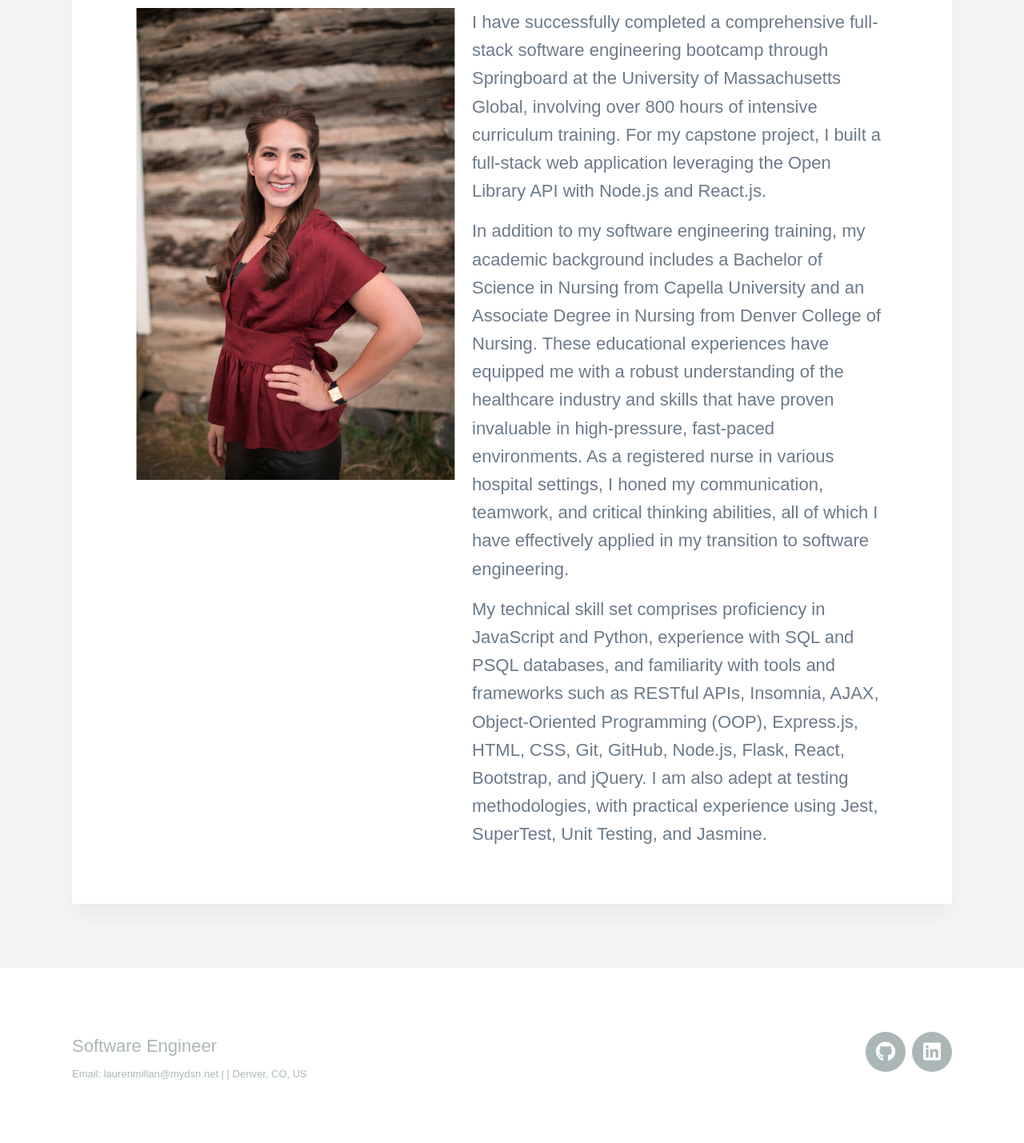
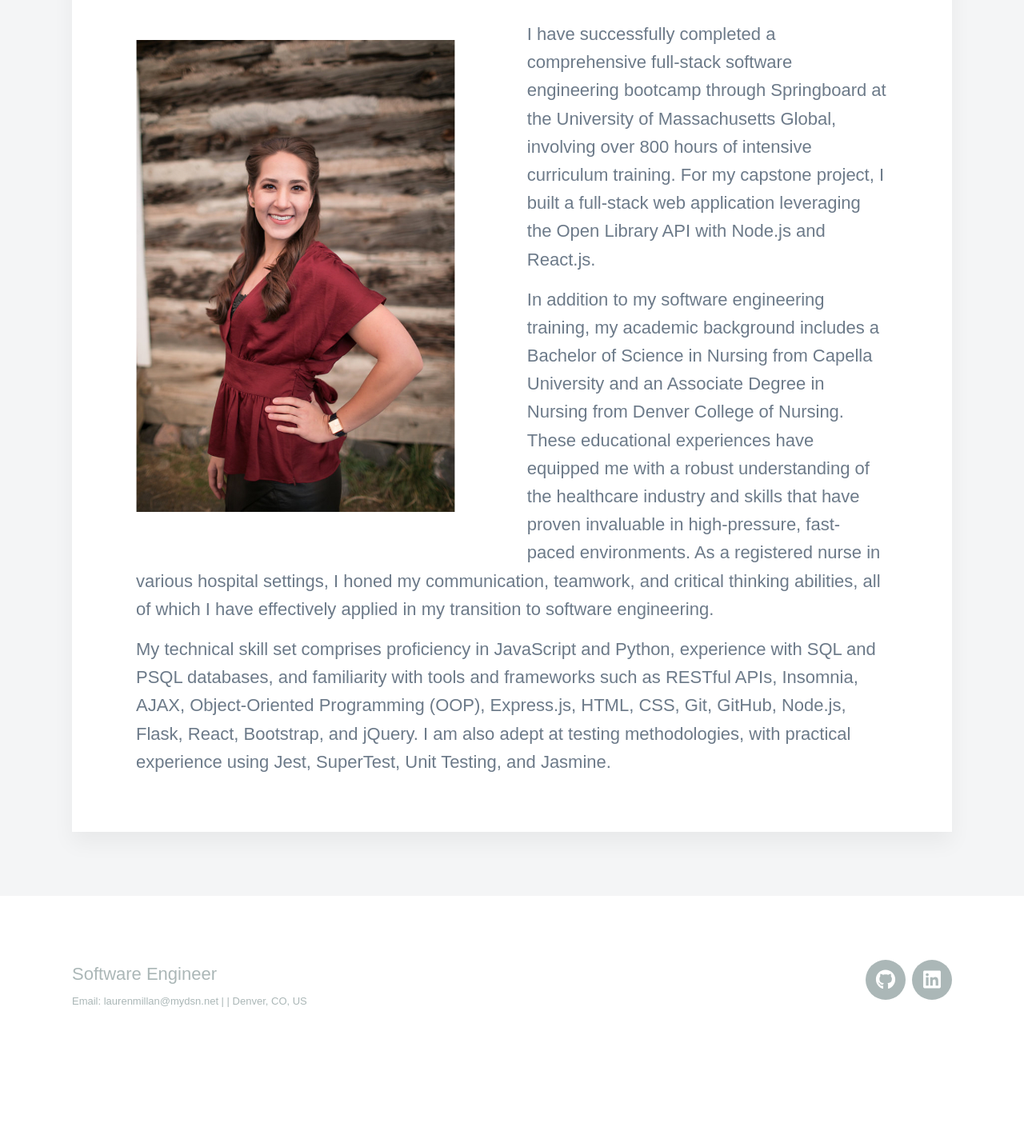
Before and after one commit to laurenmillan/laurenmillan.github.io, a Jekyll site: the page built from _pages/about.md, in a window 1280 px wide. Shown: the part 332-1761 px from the top of the page at 80% size. Built offline with Jekyll 4.4.1, drawn with Linux system fonts in a browser that asks for light colours; nearby versions of some CDN libraries; some web fonts are replaced; after the commit the page ends 1670 px from its top, so only the background shows below that.

Commit message:
Update format

```diff
--- a/_pages/about.md
+++ b/_pages/about.md
@@ -3,22 +3,12 @@ title: About me
 featured_image: /images/demo/home.jpg
 ---
 
-<div style="display: flex; align-items: flex-start;">
-<img src="/images/about-me-img/laurenmillan.jpg" style="width: 400px; margin-right: 20px;">
+<figure style= "text-align: center; float: left; width: 50%; margin-right: 2%; margin-left: 0%; font-style: italic">
+    <img src="/images/about-me-img/laurenmillan.jpg" style="width: 400px; margin-right: 20px" class="img-fluid rounded">
+</figure>
 
-<div>
+I have successfully completed a comprehensive full-stack software engineering bootcamp through Springboard at the University of Massachusetts Global, involving over 800 hours of intensive curriculum training. For my capstone project, I built a full-stack web application leveraging the Open Library API with Node.js and React.js.
 
-<p>
-I have successfully completed a comprehensive full-stack software engineering bootcamp through Springboard at the University of Massachusetts Global, involving over 800 hours of intensive curriculum training. For my capstone project, I built a full-stack web application leveraging the Open Library API with Node.js and React.js.
-</p>
+In addition to my software engineering training, my academic background includes a Bachelor of Science in Nursing from Capella University and an Associate Degree in Nursing from Denver College of Nursing. These educational experiences have equipped me with a robust understanding of the healthcare industry and skills that have proven invaluable in high-pressure, fast-paced environments. As a registered nurse in various hospital settings, I honed my communication, teamwork, and critical thinking abilities, all of which I have effectively applied in my transition to software engineering.
 
-<p>
-In addition to my software engineering training, my academic background includes a Bachelor of Science in Nursing from Capella University and an Associate Degree in Nursing from Denver College of Nursing. These educational experiences have equipped me with a robust understanding of the healthcare industry and skills that have proven invaluable in high-pressure, fast-paced environments. As a registered nurse in various hospital settings, I honed my communication, teamwork, and critical thinking abilities, all of which I have effectively applied in my transition to software engineering.
-</p>
-
-<p>
 My technical skill set comprises proficiency in JavaScript and Python, experience with SQL and PSQL databases, and familiarity with tools and frameworks such as RESTful APIs, Insomnia, AJAX, Object-Oriented Programming (OOP), Express.js, HTML, CSS, Git, GitHub, Node.js, Flask, React, Bootstrap, and jQuery. I am also adept at testing methodologies, with practical experience using Jest, SuperTest, Unit Testing, and Jasmine.
-</p>
-
-</div>
-</div>
--- a/_sass/_includes/_listing.scss
+++ b/_sass/_includes/_listing.scss
@@ -86,6 +86,8 @@
 
 .post__image {
 	position: absolute;
+	float: left;
+	margin-right: 20px;
 	top: 0;
 	right: 0;
 	bottom: 0;
@@ -115,6 +117,7 @@
 }
 
 .post__content {
+	overflow: auto;
 	position: relative;
 	margin-top: -20px;
 	padding: 20px;
```
